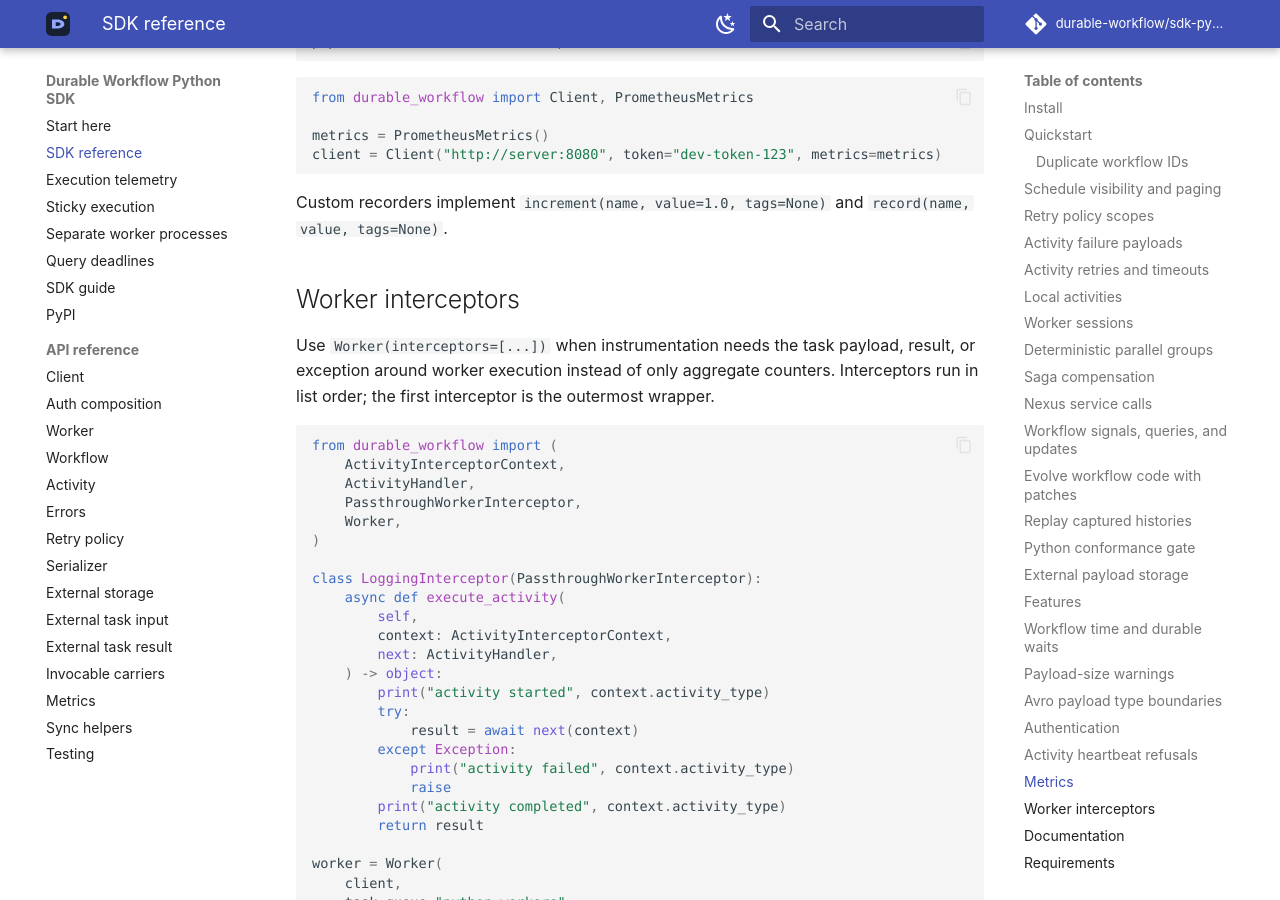
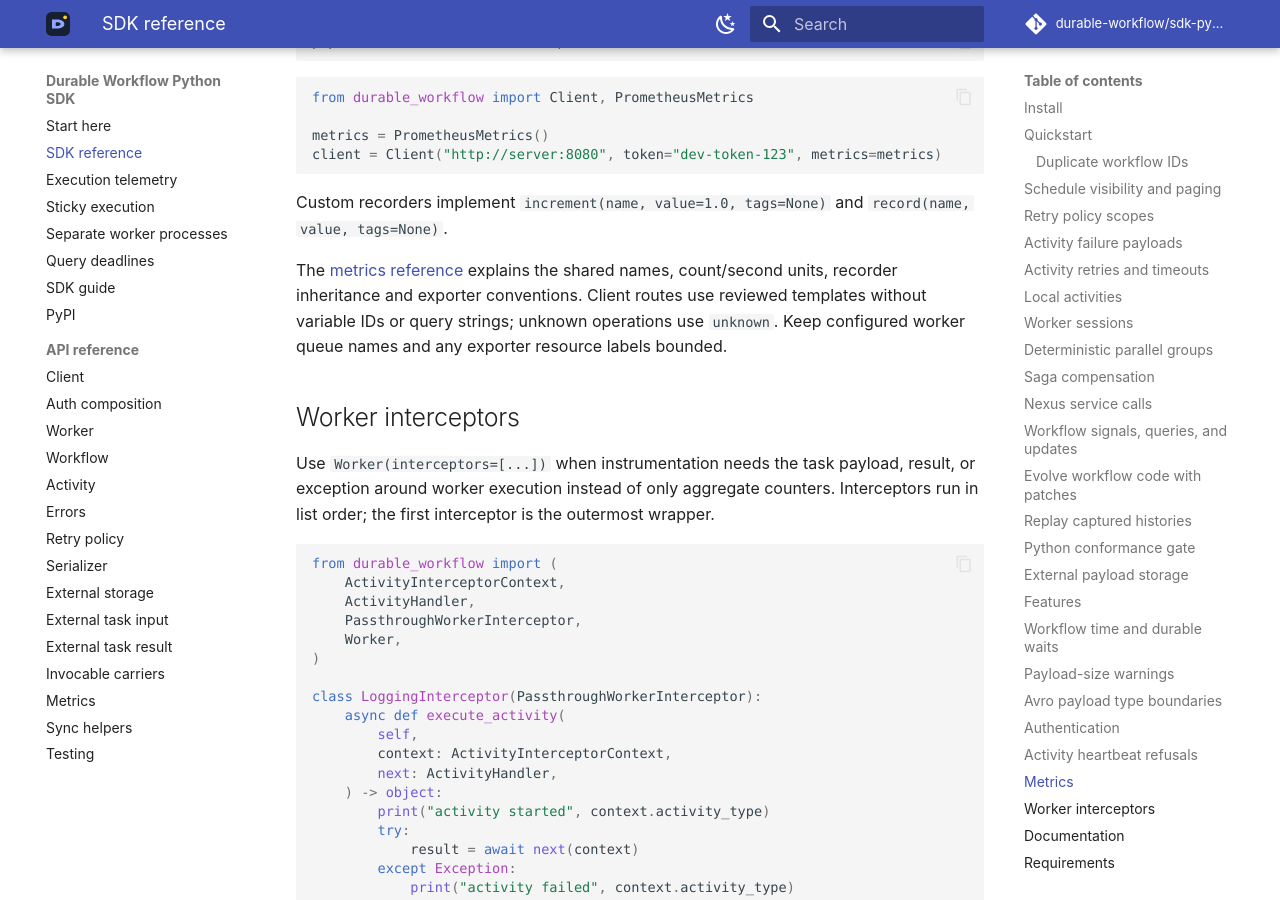
Before and after one commit to durable-workflow/sdk-python, an MkDocs documentation site: the page built from docs/sdk-reference.md, in a window 1280 px wide and 900 px high, scrolled down 21544 px. Built offline with MkDocs 1.6.1 and Material for MkDocs 9.7.7, drawn with Linux system fonts in a browser that asks for light colours.

Commit message:
docs: explain bounded SDK metric labels and recorder semantics

```diff
--- a/docs/sdk-reference.md
+++ b/docs/sdk-reference.md
@@ -1000,6 +1000,12 @@
 
 Custom recorders implement `increment(name, value=1.0, tags=None)` and `record(name, value, tags=None)`.
 
+The [metrics reference](reference/metrics.md#recorder-contract) explains the
+shared names, count/second units, recorder inheritance and exporter conventions.
+Client routes use reviewed templates without variable IDs or query strings;
+unknown operations use `unknown`. Keep configured worker queue names and any
+exporter resource labels bounded.
+
 ## Worker interceptors
 
 Use `Worker(interceptors=[...])` when instrumentation needs the task payload,
```
Also changed, not shown: CHANGELOG.md (+7 -0 lines), docs/reference/metrics.md (+35 -0 lines).
